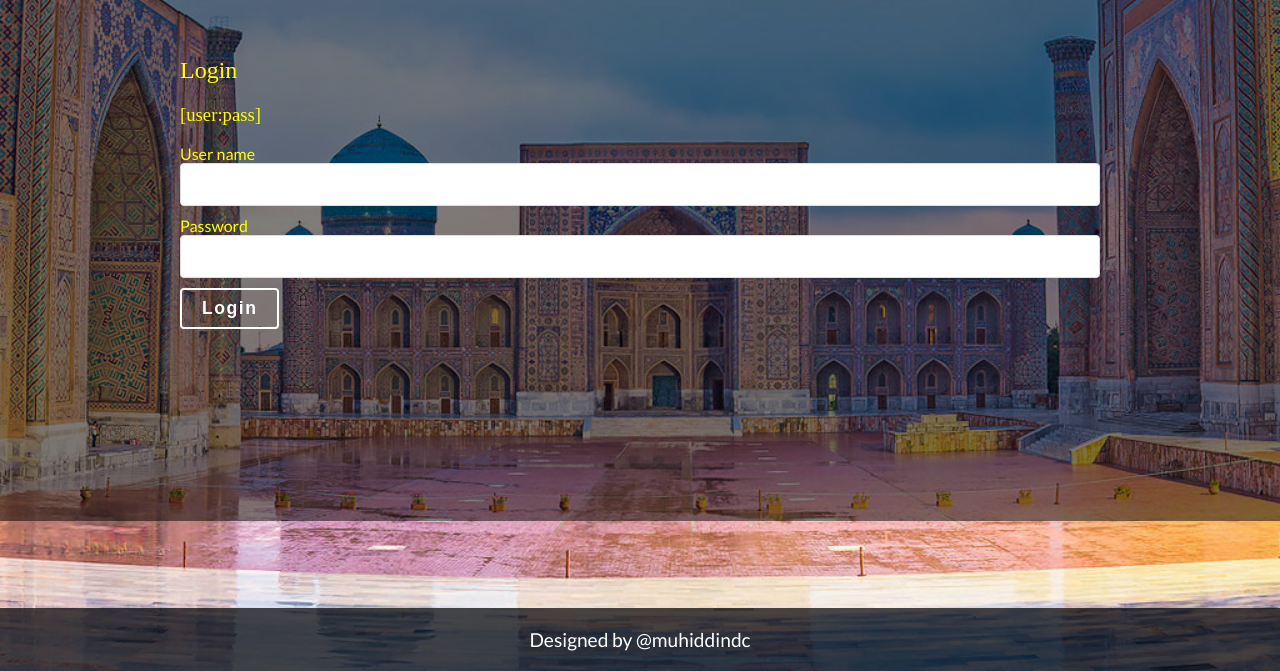
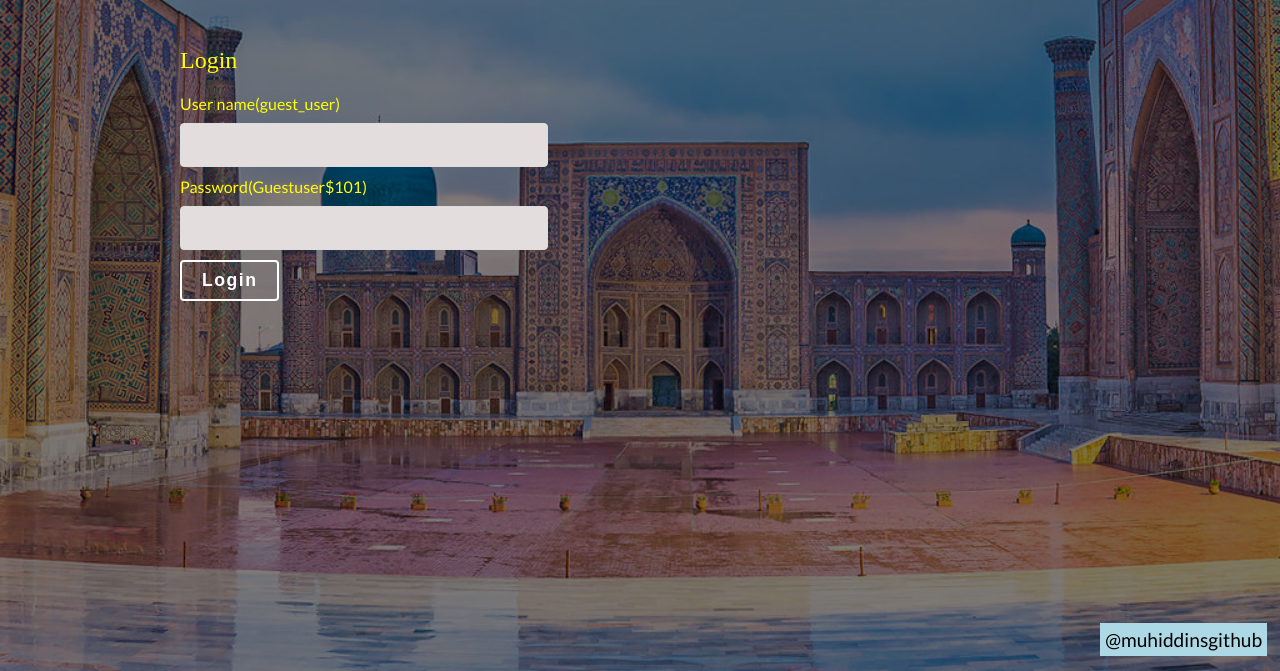
Before and after one commit to muhiddinsgithub/qovun-client, a React app: page /login in a window 1280 px wide. Shown: the part 129-800 px from the top of the page. Built offline with nearby package versions, Linux system fonts and the light colour scheme; a web font is replaced by a local one.

Commit message:
some styling

```diff
--- a/src/components/App/App.css
+++ b/src/components/App/App.css
@@ -1,5 +1,5 @@
 .App {
-  padding-top: 20px;
+  padding-top: 10px;
   padding-bottom: 20px;
   max-width: 960px;
   margin: 0 auto;
--- a/src/components/Footer/Footer.css
+++ b/src/components/Footer/Footer.css
@@ -1,16 +1,18 @@
-#footer {
+.Footer {
   position: fixed;
-  left: 0;
+  right: 1%;
   bottom: 0;
-  width: 100%;
-  background-color: rgba(0,0,0,.7);
-  color: white;
-  text-align: center;
+  /* width: 100%;
+  background-color: rgba(0,0,0,.7); */
+  color: green;
+  text-align: right;
   padding: 20px 0;
   font-size: 1.2em;
 }
 
-a {
+.FooterLink {
   text-decoration: none;
-  color: white;
+  color: black;
+  background-color: lightblue;
+  padding: 5px;
 }
--- a/src/components/Footer/Footer.js
+++ b/src/components/Footer/Footer.js
@@ -5,8 +5,8 @@ import './Footer.css';
 export default class Footer extends Component {
   render() {
     return (
-      <div id="footer">
-        <a href="https://github.com/muhiddinsgithub" >Designed by @muhiddindc</a>
+      <div className="Footer">
+        <a href="https://github.com/muhiddinsgithub" rel="noopener noreferrer" target="_blank"  className="FooterLink">@muhiddinsgithub</a>
       </div>
     )
   }
--- a/src/components/LoginForm/LoginForm.js
+++ b/src/components/LoginForm/LoginForm.js
@@ -37,13 +37,12 @@ export default class LoginForm extends Component {
         className='LoginForm'
         onSubmit={this.handleSubmitJwtAuth}
       >
-        <h3>[user:pass]</h3>
         <div role='alert'>
           {error && <p className='red'>{error}</p>}
         </div>
         <div className='user_name'>
           <label htmlFor='LoginForm__user_name'>
-            User name
+            User name(guest_user)
           </label>
           <Input
             required
@@ -53,7 +52,7 @@ export default class LoginForm extends Component {
         </div>
         <div className='password'>
           <label htmlFor='LoginForm__password'>
-            Password
+            Password(Guestuser$101)
           </label>
           <Input
             required
--- a/src/components/RegistrationForm/RegistrationForm.js
+++ b/src/components/RegistrationForm/RegistrationForm.js
@@ -1,6 +1,6 @@
-import React, { Component } from 'react'
-import { Button, Input, Required } from '../Utils/Utils'
-import AuthApiService from '../../services/auth-api-service'
+import React, { Component } from 'react';
+import { Button, Input, Required } from '../Utils/Utils';
+import AuthApiService from '../../services/auth-api-service';
 
 export default class RegistrationForm extends Component {
   static defaultProps = {
--- a/src/components/Utils/Utils.css
+++ b/src/components/Utils/Utils.css
@@ -9,11 +9,15 @@
   border: 1px solid #ddd;
   display: block;
   font-size: 1.1em;
-  margin-bottom: 10px;
+  margin: 10px 0;
   padding: 10px;
   text-align: left;
-  width: 100%;
+  max-width: 80%;
+  min-width: 40%;
   border-radius: 4px;
+  background-color: rgb(228, 221, 221);
+  font-size: 1.2em;
+  font-weight: bold;
 }
 
 .Input::placeholder,
--- a/src/index.css
+++ b/src/index.css
@@ -23,8 +23,8 @@ body {
 #root{
   position: relative;
   z-index: 2;
-  min-height: 650px;
-  max-height: 2000px;
+  min-height: 100vh;
+  max-height: fit-content;
   padding: 1% 5%;
   background: rgba(0,0,0,.5);
 }
@@ -33,7 +33,10 @@ h1, h2, h3, h4, h5, h6 {
   font-weight: 100;
   color: yellow;
 }
-
+a {
+  text-decoration: none;
+  color: white;
+}
 p {
   color: white;
   letter-spacing: 1px;
--- a/src/routes/PostForm/PostForm.css
+++ b/src/routes/PostForm/PostForm.css
@@ -3,7 +3,7 @@
   justify-content: center;
 }
 .postForm{
-  width: 600px;
+  max-width: 600px;
   margin: 0 auto;
 }
 #section, #content, #title {
--- a/src/routes/PostPage/PostPage.css
+++ b/src/routes/PostPage/PostPage.css
@@ -1,5 +1,6 @@
 .PostPage{
   margin-top: 50px;
+
 }
 
 .PostPage__title {
@@ -16,7 +17,8 @@
   color: black;
   background-color: rgb(236, 231, 231);
 }
-.edit-button, .delete-button {
-  float: right;
-  margin-right: 10px;
+
+.buttons {
+  display: flex;
+  justify-content: space-between;
 }
--- a/src/routes/PostPage/PostPage.js
+++ b/src/routes/PostPage/PostPage.js
@@ -56,9 +56,11 @@ export default class PostPage extends Component {
       return (
         <Section className='PostPage'>
           {content}
-        <Button className="back" onClick={() => this.props.history.push('/post-history')}>Back</Button>
+        <div className="buttons">
+        <Button className="back-button" onClick={() => this.props.history.push('/post-history')}>Back</Button>
+        <Button className="edit-button" onClick={() => this.props.history.push(`/posts/edit/${post.post_id}`)}>Edit</Button>
         <Button className="delete-button" onClick={this.handleDelete}>Delete</Button>
-        <Button className="edit-button" onClick={() => this.props.history.push(`/posts/edit/${post.post_id}`)}>Edit</Button>
+        </div>
         </Section>
       )
     } else {
```
